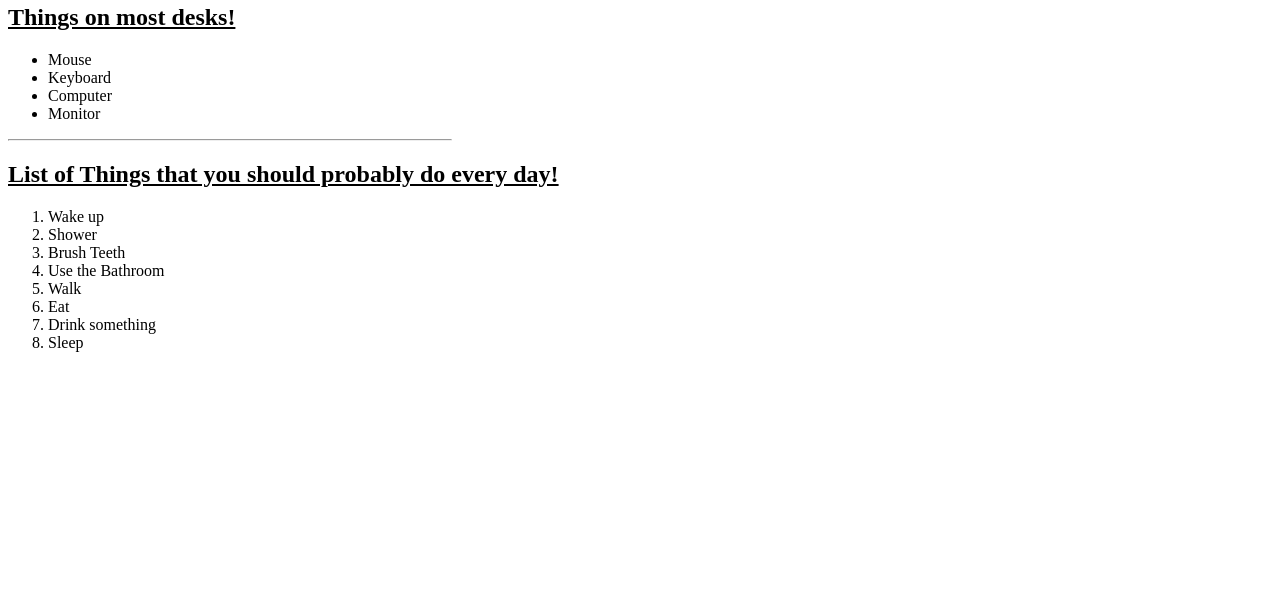
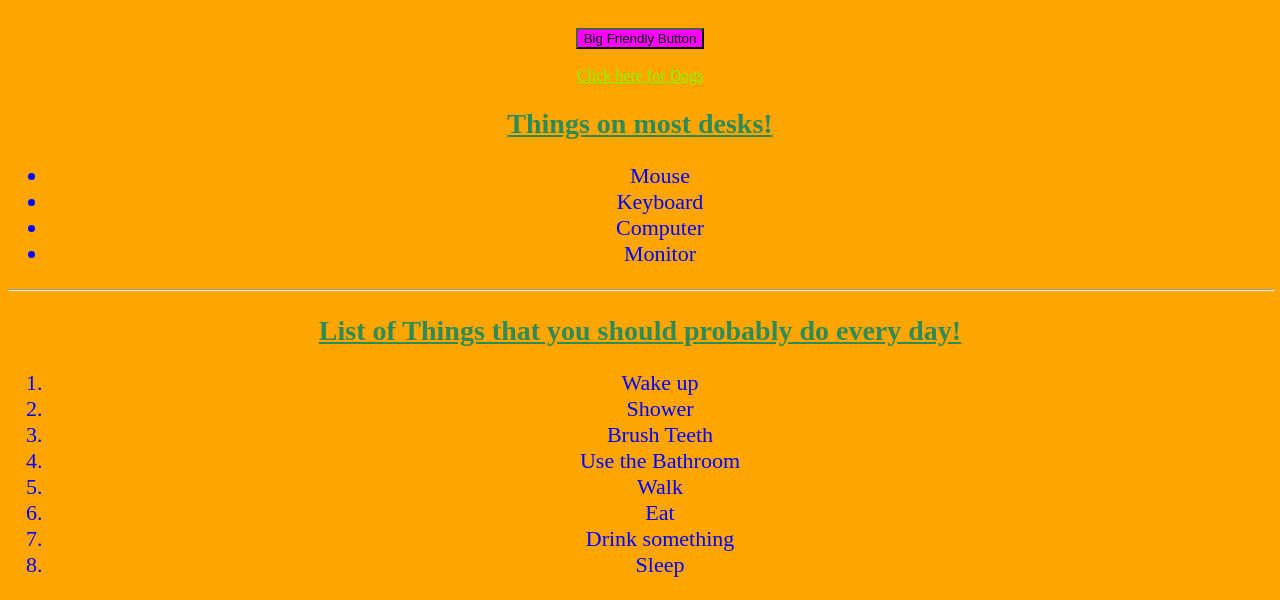
Before and after one commit to CheeseballG/Portfolio, a plain HTML site: page First.html in a window 1280 px wide. Shown: the part 419-1019 px from the top of the page. Before the commit the page ends 800 px from the top, so only its background shows below. Drawn offline with Linux system fonts and the light colour scheme.

Commit message:
added css files, and changed the look of the html pages

```diff
--- /dev/null
+++ b/AnimalStyle.css
@@ -0,0 +1,4 @@
+div {
+    text-align: center;
+    background-color: palegreen;
+}
--- a/First.html
+++ b/First.html
@@ -2,8 +2,10 @@
 <html>
     <head>
             <title>Gamer site</title>
+            <link href="FirstStyle.css" type="text/css" rel="stylesheet">
     </head>
     <body>
+        <div>
                 <a href="index.html">Go Back</a>
                 <br>
             <p>whats going <strong>on</strong> humans im <em>making</em> a website</p>
@@ -20,7 +22,7 @@
                 <li>Computer</li>
                 <li>Monitor</li>
             </ul>
-        <hr style="width:35%;text-align:left;margin-left:0">
+            <hr style="width:100%;text-align:center;margin-left:0">
                 <h2><u>List of Things that you should probably do every day!</u></h2>
             <ol>
                 <li>Wake up</li>
@@ -32,5 +34,6 @@
                 <li>Drink something</li>
                 <li>Sleep</li>
             </ol>
+        </div>
     </body>
 </html>
--- /dev/null
+++ b/FirstStyle.css
@@ -0,0 +1,34 @@
+body {
+    background-color: orange;
+ }
+
+ h2 {
+    color: seagreen;
+    font-size: 28px;"
+ }
+
+ Ul {
+     Color: blue;
+     font-size: 22px;
+ }
+
+ Ol {
+    Color: blue;
+    font-size: 22px;
+}
+
+div {
+    text-align: center;
+}
+
+p {
+    font-size: 40px;
+}
+
+button {
+    background-color: Magenta;
+}
+
+a {
+    color: chartreuse;
+}
--- /dev/null
+++ b/IndexStyle.css
@@ -0,0 +1,14 @@
+a {
+    Color: orange; font-size: 32px
+ }
+
+ h1 {
+    color: seagreen; font-size: 48px;"
+ }
+ div {
+    background-color: purple;
+    text-align: center;
+ }
+ body {
+   background-color: purple;
+}
--- /dev/null
+++ b/KeyboardStyle.css
@@ -0,0 +1,12 @@
+div {
+    text-align: center;
+    background-color: turquoise;
+}
+
+h1 {
+    color: red;
+}
+
+h2 {
+    color: red;
+}
```
Also changed, not shown: Animals.html (+3 -0 lines), Keyboards.html (added, +32 -0 lines), index.html (+17 -6 lines). Lines whose indentation alone changed are shown as unchanged.
